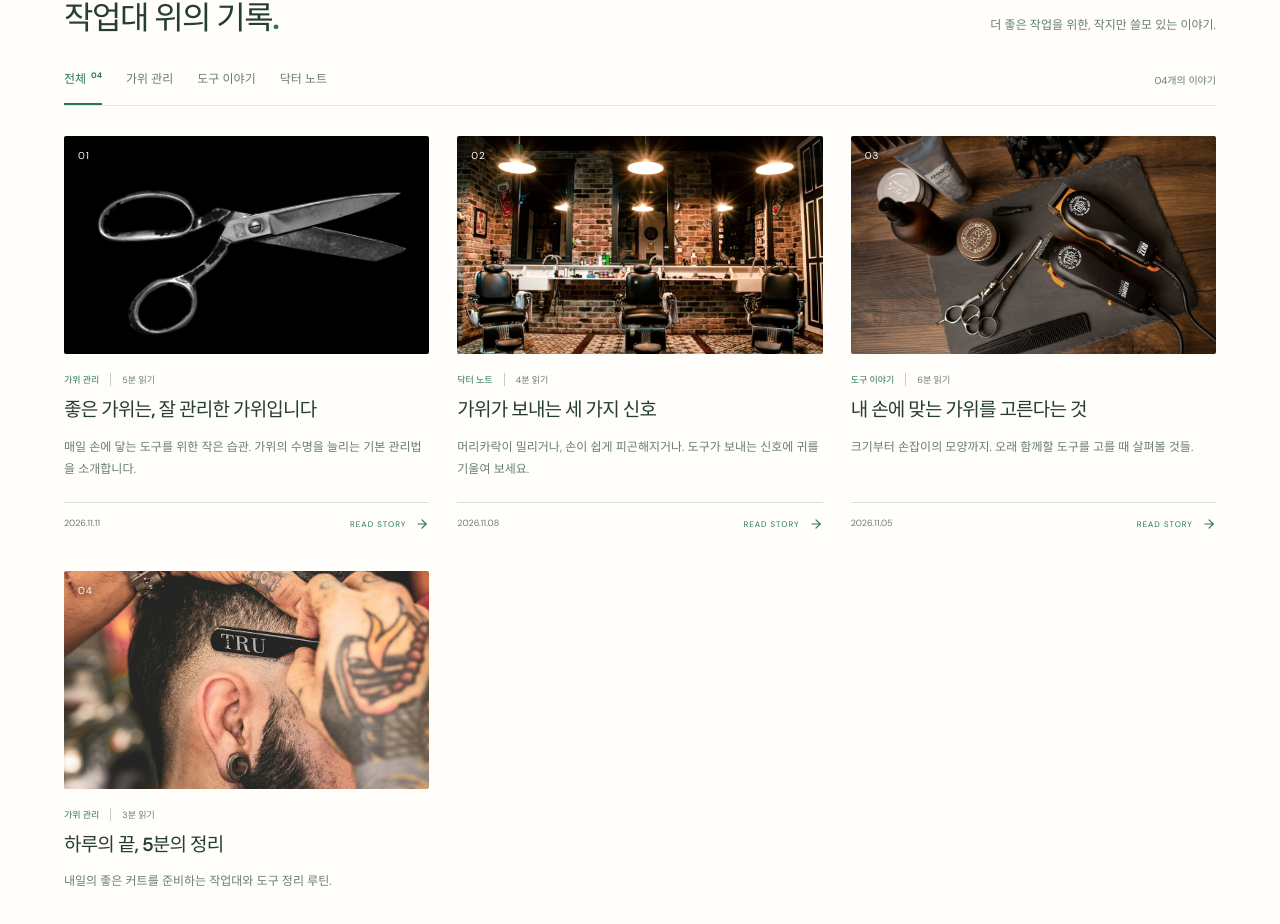
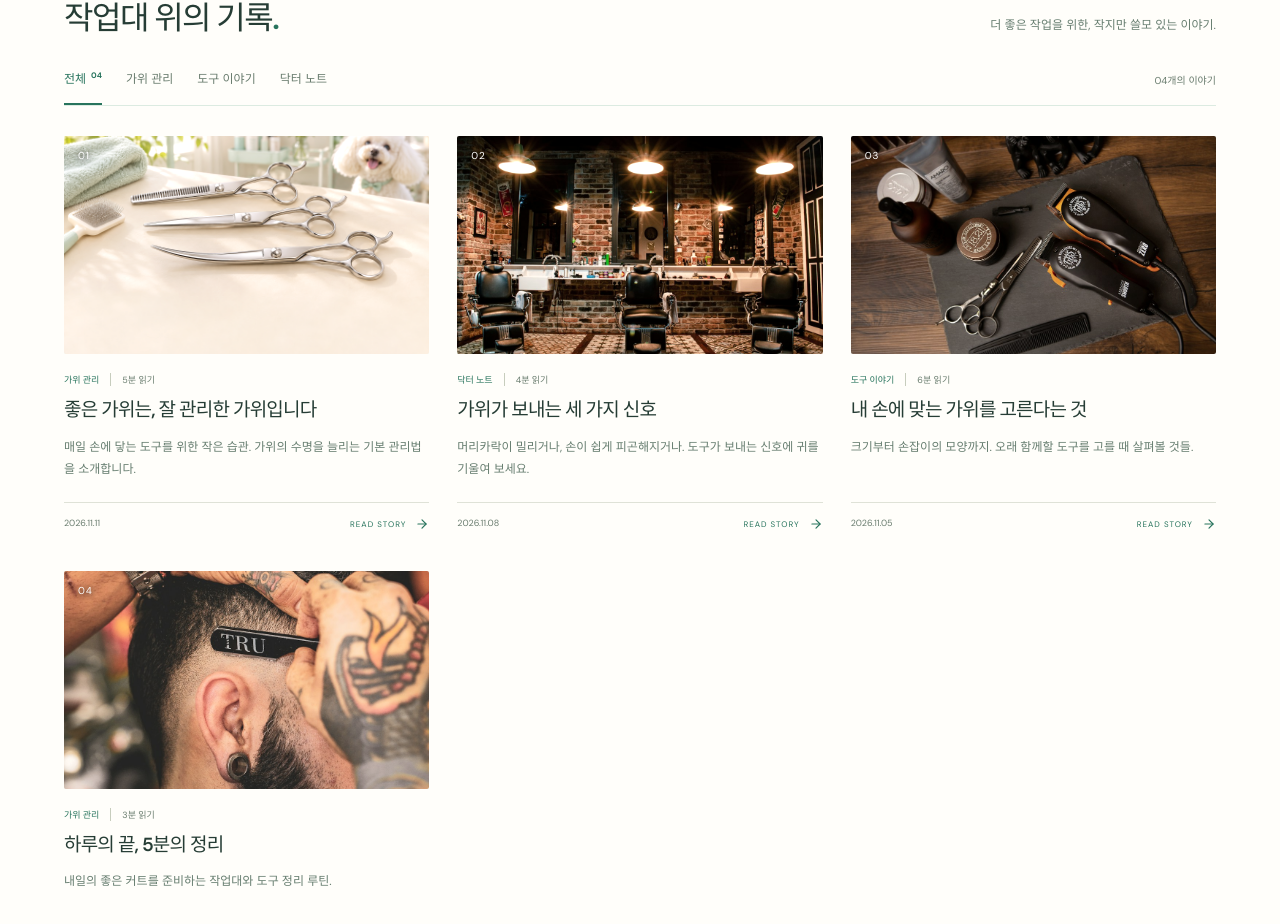
Before and after one commit to Scissor-Doctor/blog, a React (Vite) app: page / in a window 1280 px wide. Shown: the part 891-1815 px from the top of the page. Built offline with nearby package versions, Linux system fonts and the light colour scheme.

Commit message:
Use dog grooming scissors image for first blog post

```diff
--- a/src/main.tsx
+++ b/src/main.tsx
@@ -5,7 +5,7 @@ import './style.css';
 
 type Post = {id:number; category:string; title:string; description:string; date:string; minutes:number; image:string; body:string[]};
 const photos = {
- scissors:'/images/scissors.jpg',
+ scissors:'/images/dog-grooming-scissors-bright.png',
  tools:'/images/tools.jpg',
  shop:'/images/shop.jpg',
  hands:'/images/hands.jpg'
```
